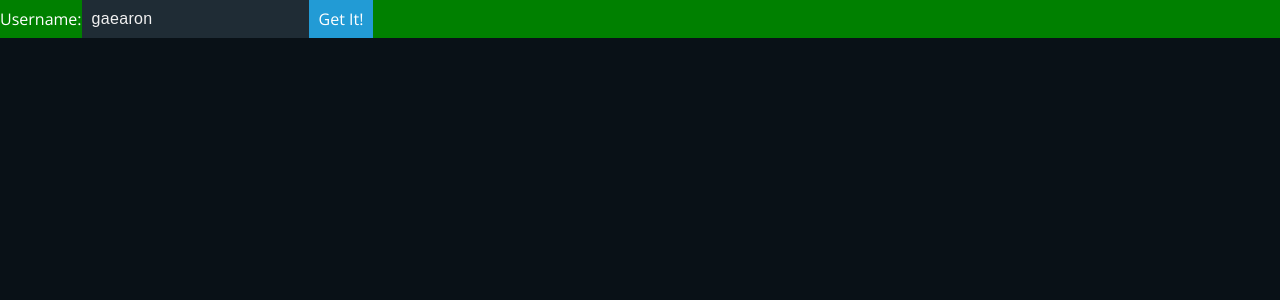
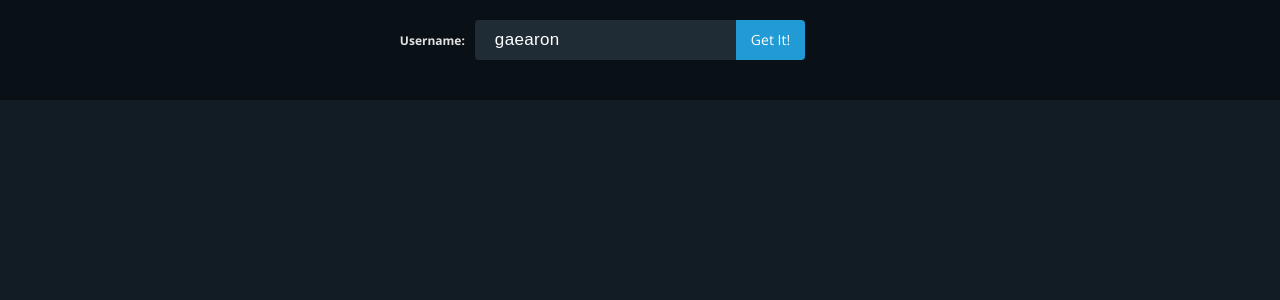
Before and after one commit to intowhite/pathnet, a React (Create React App) app: page / in a window 1280 px wide. Shown: the top 300 px of the page. Built offline with nearby package versions, Linux system fonts and the light colour scheme.

Commit message:
Layout taking form

```diff
--- a/src/components/Search.js
+++ b/src/components/Search.js
@@ -10,8 +10,12 @@ const Search = ({ searchTerm, updateSearchTerm, selectedUser }) => (
     </form>
     {selectedUser.login &&
     <div className="Search-user">
+      <div className="Search-userImage">
+        <div style={{
+          backgroundImage: 'url(' + selectedUser.avatar_url + ')'
+        }}></div>
+      </div>
       <div className="Search-userName">
-        <img src={selectedUser.avatar_url} alt=""/>
         {selectedUser.login} <span>({selectedUser.name})</span>
       </div>
     </div>}
--- a/src/features/RepoList/reducers.js
+++ b/src/features/RepoList/reducers.js
@@ -1,9 +1,9 @@
-export const selectedUser = (state = null, action) => {
-  if(action.type === 'SELECT_USER') {
-    return action.user
+export const userRepos = (state = [] , action) => {
+  if(action.type === 'FETCH_REPOS_SUCCESS') {
+    return action.repos
   }
   if(action.type === 'CLEAR_USER') {
-    return null
+    return []
   }
   return state
 }
--- a/src/features/Search/actions.js
+++ b/src/features/Search/actions.js
@@ -11,6 +11,9 @@ export const updateSearchTerm = (value) => {
     dispatch({
       type: 'SET_LOADING',
       loading: true
+    })
+    dispatch({
+      type: 'CLEAR_USER'
     })
     // Simulate some load time so I can show the loading animation bs
     setTimeout(
--- a/src/features/Search/reducers.js
+++ b/src/features/Search/reducers.js
@@ -18,12 +18,8 @@ export const selectedUser = (state = {} , action) => {
   if(action.type === 'FETCH_USERS_SUCCESS') {
     return action.value
   }
-  return state
-}
-
-export const userRepos = (state = [] , action) => {
-  if(action.type === 'FETCH_REPOS_SUCCESS') {
-    return action.repos
+  if(action.type === 'CLEAR_USER') {
+    return {}
   }
   return state
 }
--- a/src/index.css
+++ b/src/index.css
@@ -16,7 +16,7 @@ html * {
 
 body {
   font-family: 'Open Sans', sans-serif;
-  background: #091117;
+  background: #121C24;
 }
 
 .Header {
@@ -25,27 +25,38 @@ body {
 
 .Search {
   text-align: center;
+  background: #091117;
+  padding: 20px;
 }
 
 .Search-form {
-  display: flex;
+  display: inline-flex;
   align-items: center;
-  background: green;
+  margin: 0 auto;
+  margin-bottom: 20px;
+  transform: translateX(-50px);
 }
 
 .Search-form label {
-  color: #fff;
+  color: #e1e1e1;
+  font-weight: 700;
+  font-size: 12px;
+  width: 100px;
+  text-align: right;
+  padding-right: 10px;
 }
 
 .Search-form input {
   height: auto;
-  padding: 10px;
-  font-size: 16px;
+  padding: 10px 20px;
+  font-size: 17px;
   border: none;
   background: #1F2C35;
-  color: #f1f1f1;
+  color: #fff;
   font-weight: 300;
   letter-spacing: 0.02em;
+  border-top-left-radius: 4px;
+  border-bottom-left-radius: 4px;
 }
 
 .Search-form .button {
@@ -54,9 +65,31 @@ body {
   align-self: stretch;
   display: flex;
   align-items: center;
-  padding: 0 10px;
+  line-height: 1;
+  padding: 0 15px;
   cursor: pointer;
   color: #fff;
+  font-size: 14px;
+  border-top-right-radius: 4px;
+  border-bottom-right-radius: 4px;
+}
+
+.Search-userImage {
+}
+
+.Search-userImage > div {
+  width: 200px;
+  height: 200px;
+  background-size: cover;
+  border-radius: 20px;
+  margin: 0 auto;
+}
+
+.Search-userName {
+  color: #e1e1e1;
+  font-weight: 300;
+  padding-top: 10px;
+  font-size: 15px;
 }
 
 .RepoList {
--- a/src/reducers.js
+++ b/src/reducers.js
@@ -1,5 +1,6 @@
 import { combineReducers } from 'redux'
-import { searchTerm, searchLoading, selectedUser, userRepos } from './features/Search/reducers'
+import { searchTerm, searchLoading, selectedUser } from './features/Search/reducers'
+import { userRepos } from './features/RepoList/reducers'
 
 const rootReducer = combineReducers({
   searchTerm,
```
